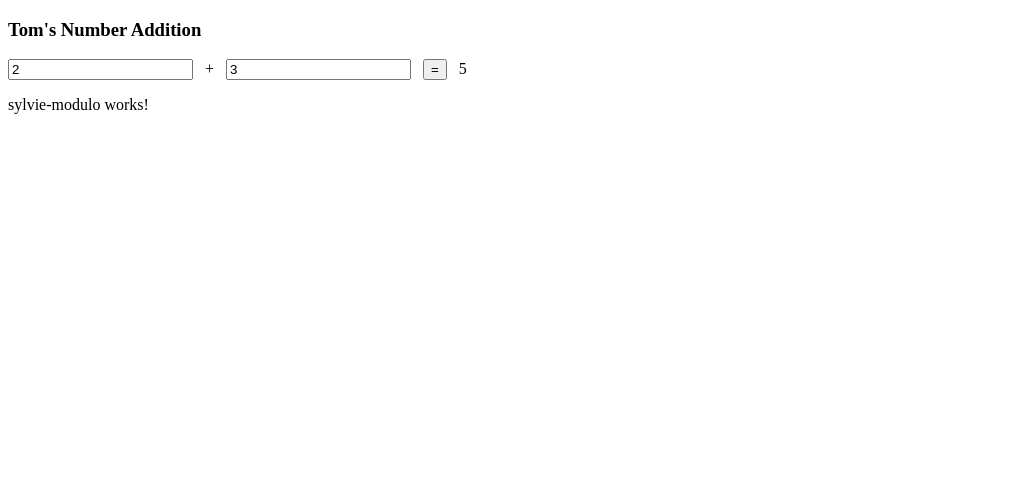
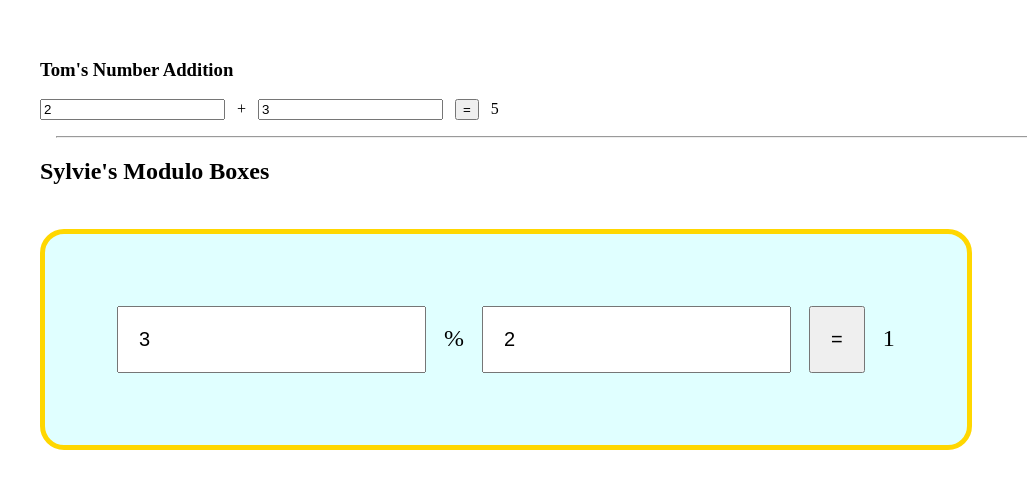
Before and after one commit to EAlbee/two-textboxes-and-an-operation, an Angular app: page / in a window 1280 px wide. Shown: the top 488 px of the page, without its empty margins (0-1027 px from the left). Built offline with nearby package versions, Linux system fonts and the light colour scheme.

Commit message:
Added modulo functionality and styling

```diff
--- a/src/app/sylvie-modulo/sylvie-modulo.component.css
+++ b/src/app/sylvie-modulo/sylvie-modulo.component.css
@@ -0,0 +1,15 @@
+div {
+    background-color: lightcyan;
+    font-size: 1.5rem;
+    margin: 1em;
+    padding: 3em;
+    border-radius: 1em;
+    float: left;
+    margin-left:auto;
+    margin-right:auto;
+    border: 5px solid gold;
+}
+div input, div button {
+    font-size: 1.25rem;
+    padding: 1em;
+}
--- a/src/app/sylvie-modulo/sylvie-modulo.component.html
+++ b/src/app/sylvie-modulo/sylvie-modulo.component.html
@@ -1,3 +1,9 @@
-<p>
-  sylvie-modulo works!
-</p>
+<hr>
+<h2>Sylvie's Modulo Boxes</h2>
+<div>
+  <input type="number" [(ngModel)]="dividend">
+  &nbsp; % &nbsp;
+  <input type="number" [(ngModel)]="divisor" min="1">
+  &nbsp; <button (click)="moduloNumbers()">=</button> &nbsp;
+  {{ remainder }}
+</div>
--- a/src/app/sylvie-modulo/sylvie-modulo.component.ts
+++ b/src/app/sylvie-modulo/sylvie-modulo.component.ts
@@ -12,4 +12,13 @@ export class SylvieModuloComponent implements OnInit {
   ngOnInit() {
   }
 
+  remainder = 1;
+
+  moduloNumbers() {
+    this.remainder = this.dividend % this.divisor;
+  }
+
+  dividend: number = 3;
+  divisor: number = 2;
+
 }
--- a/src/styles.css
+++ b/src/styles.css
@@ -1 +1,7 @@
 /* You can add global styles to this file, and also import other style files */
+body {
+    padding: 2em;
+}
+hr {
+    margin: 1em;
+}
```
